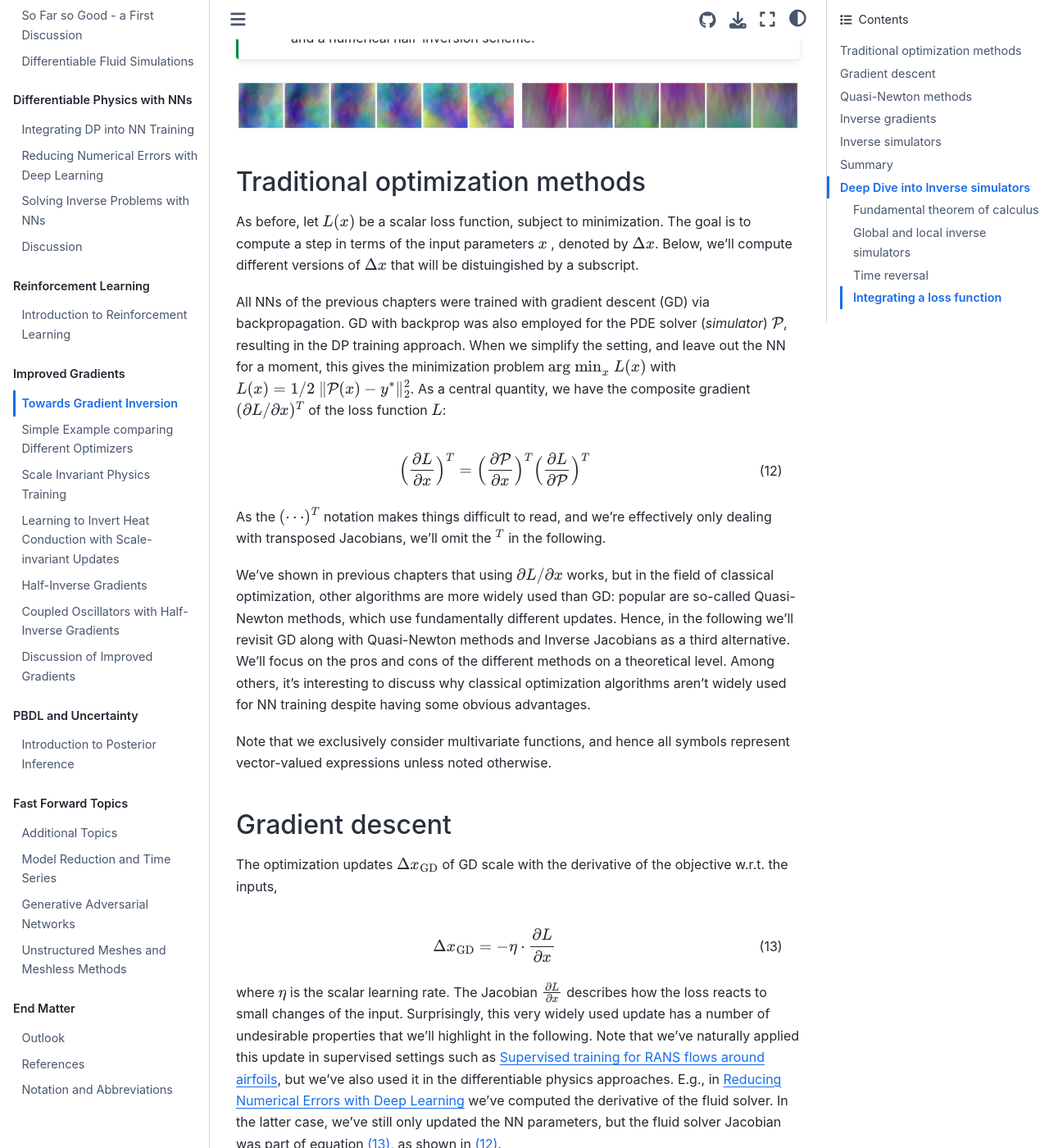
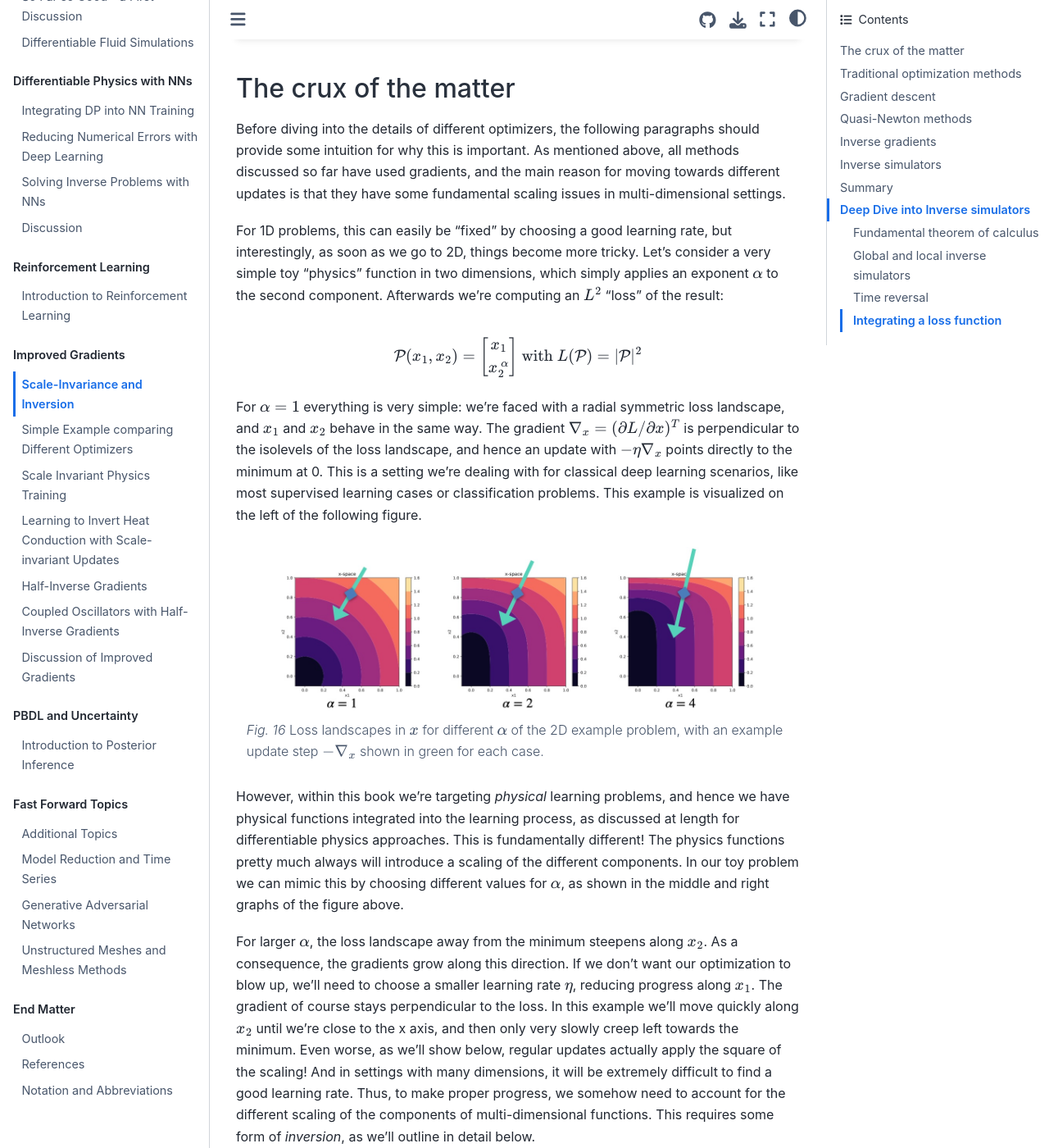
Before and after one commit to tum-pbs/pbdl-book, a Jupyter Book: the page built from physgrad.md, in a window 1280 px wide and 1400 px high, scrolled down 895 px. Shown: the whole window at 82% size. Built offline with Jupyter Book 1.0.4 settings and Sphinx 7.4.7 and the Sphinx Book theme 1.1.4, drawn with Linux system fonts in a browser that asks for light colours; pages that are not in the unit, such as notebooks, are missing from menus; cross-references to code outside the pages are shown as plain code; some of the changed text lies outside the part shown.

Commit message:
numerous smaller fixes in physgrad chapter

````diff
--- a/physgrad.md
+++ b/physgrad.md
@@ -1,4 +1,4 @@
-Towards Gradient Inversion
+Scale-Invariance and Inversion
 =======================
 
 In the following we will question some fundamental aspects of the formulations so far, namely the update step computed via gradients.
@@ -10,7 +10,9 @@ Not too surprising after this introduction: A central insight of the following c
 It turns out that both supervised and DP gradients have their pros and cons, and leave room for custom methods that are aware of the physics operators.
 In particular, we'll show how scaling problems of DP gradients affect NN training (as outlined in {cite}`holl2021pg`),
 and revisit the problems of multi-modal solutions.
-Finally, we'll explain several alternatives to prevent these issues. It turns out that a key property that is missing in regular gradients is a proper _inversion_ of the Jacobian matrix.
+Finally, we'll explain several alternatives to prevent these issues.
+
+% It turns out that a key property that is missing in regular gradients is a proper _inversion_ of the Jacobian matrix.
 
 
 ```{admonition} A preview of this chapter
@@ -18,13 +20,46 @@ Finally, we'll explain several alternatives to prevent these issues. It turns ou
 
 Below, we'll proceed in the following steps:
 - Show how the properties of different optimizers and the associated scaling issues can negatively affect NN training.
-- Identify what is missing in our training runs with GD or Adam so far. Spoiler: it is a proper _inversion_ of the Jacobian matrix.
-- We'll explain two alternatives to prevent these problems: an analytical full-, and a numerical half-inversion scheme.
+- Identify the problem with our GD or Adam training runs so far. Spoiler: they're missing an _inversion_ process to make the training scale-invariant.
+- We'll then explain two alternatives to alleviate these problems: an analytical full-, and a numerical half-inversion scheme.
 
 ```
 
 % note, re-introduce multi-modality at some point...
 
+## The crux of the matter
+
+Before diving into the details of different optimizers, the following paragraphs should provide some intuition for why this is important. As mentioned above, all methods discussed so far have used gradients, and the main reason for moving towards different updates is that they have some fundamental scaling issues in multi-dimensional settings.
+
+For 1D problems, this can easily be "fixed" by choosing a good learning rate, but interestingly, as soon
+as we go to 2D, things become more tricky. Let's consider a very simple toy "physics" function in two dimensions, which simply applies an exponent $\alpha$ to the second component. Afterwards we're computing an $L^2$ "loss" of the result:
+
+$$ \mathcal P(x_1,x_2) =
+\begin{bmatrix}
+  x_1 \\
+  x_2^{~\alpha}
+\end{bmatrix}  \text{ with }  L(\mathcal P) = |\mathcal P|^2
+$$
+
+For $\alpha=1$ everything is very simple: we're faced with a radial symmetric loss landscape, and $x_1$ and $x_2$ behave in the same way. The gradient $\nabla_x = (\partial L / \partial x)^T$ is perpendicular to the isolevels of the loss landscape, and hence an update with $-\eta \nabla_x$ points directly to the minimum at 0. This is a setting we're dealing with for classical deep learning scenarios, like most supervised learning cases or classification problems. This example is visualized on the left of the following figure.
+
+```{figure} resources/physgrad-scaling.jpg
+---
+height: 200px
+name: physgrad-scaling
+---
+Loss landscapes in $x$ for different $\alpha$ of the 2D example problem, with an example update step $- \nabla_x$ shown in green for each case.
+```
+
+However, within this book we're targeting _physical_ learning problems, and hence we have physical functions integrated into the learning process, as discussed at length for differentiable physics approaches. This is fundamentally different! The physics functions pretty much always will introduce a scaling of the different components. In our toy problem we can mimic this by choosing different values for $\alpha$, as shown in the middle and right graphs of the figure above.
+
+For larger $\alpha$, the loss landscape away from the minimum steepens along $x_2$. As a consequence, the gradients grow along this direction. If we don't want our optimization to blow up, we'll need to choose a smaller learning rate $\eta$, reducing progress along $x_1$. The gradient of course stays perpendicular to the loss. In this example we'll move quickly along $x_2$ until we're close to the x axis, and then only very slowly creep left towards the minimum. Even worse, as we'll show below, regular updates actually apply the square of the scaling!
+And in settings with many dimensions, it will be extremely difficult to find a good learning rate.
+Thus, to make proper progress, we somehow need to account for the different scaling of the components of multi-dimensional functions. This requires some form of _inversion_, as we'll outline in detail below.
+
+Note that inversion, naturally, does not mean negation ($g^{-1} \ne -g$ 🙄). A negated gradient would definitely move in the wrong direction. We need an update that still points towards a decreasing loss, but accounts for differently scaled dimensions. Hence, a central aim in the following will be _scale-invariance_.
+
+Definition of *scale-invariance*: a scale-invariant optimization for a given function yields the same result for different parametrizations (i.e. scalings) of the function.
 
 
 ![Divider](resources/divider3.jpg)
@@ -32,7 +67,7 @@ Below, we'll proceed in the following steps:
 
 ## Traditional optimization methods
 
-As before, let $L(x)$ be a scalar loss function, subject to minimization. The goal is to compute a step in terms of the input parameters $x$ , denoted by $\Delta x$. Below, we'll compute different versions of $\Delta x$ that will be distuingished by a subscript.
+We'll now evaluate and discuss how different optimizers perform in comparison. As before, let $L(x)$ be a scalar loss function, subject to minimization. The goal is to compute a step in terms of the input parameters $x$ , denoted by $\Delta x$. Below, we'll compute different versions of $\Delta x$ that will be distinguished by a subscript.
 
 All NNs of the previous chapters were trained with gradient descent (GD) via backpropagation. GD with backprop was also employed for the PDE solver (_simulator_) $\mathcal P$, resulting in the DP training approach.
 When we simplify the setting, and leave out the NN for a moment, this gives the minimization problem
@@ -79,6 +114,7 @@ where $\eta$ is the scalar learning rate.
 The Jacobian $\frac{\partial L}{\partial x}$ describes how the loss reacts to small changes of the input.
 Surprisingly, this very widely used update has a number of undesirable properties that we'll highlight in the following. Note that we've naturally applied this update in supervised settings such as {doc}`supervised-airfoils`, but we've also used it in the differentiable physics approaches. E.g., in {doc}`diffphys-code-sol` we've computed the derivative of the fluid solver. In the latter case, we've still only updated the NN parameters, but the fluid solver Jacobian was part of equation {eq}`GD-update`, as shown in {eq}`loss-deriv`.
 
+We'll jointly evaluate GD and several other methods with respect to a range of categories: their handling of units, function sensitivity, and behavior near optima. While these topics are related, they illustrate differences and similarities of the approaches.
 
 
 **Units** 📏
@@ -92,9 +128,8 @@ One could argue that units aren't very important for the parameters of NNs, but
 
 **Function sensitivity** 🔍
 
-GD has also inherent problems when functions are not _normalized_.
-This can be illustrated with a very simple example:
-consider the function $L(x) = c \cdot x$.
+As illustrated above, GD has also inherent problems when functions are not _normalized_.
+Consider the function $L(x) = c \cdot x$.
 Then the parameter updates of GD scale with $c$, i.e. $\Delta x_{\text{GD}} = -\eta \cdot c$, and
 $L(x+\Delta x_{\text{GD}})$ will even have terms on the order of $c^2$.
 If $L$ is normalized via $c=1$, everything's fine. But in practice, we'll often
@@ -113,7 +148,7 @@ For insensitive functions where _large changes_ in the input don't change the ou
 Such sensitivity problems can occur easily in complex functions such as deep neural networks where the layers are typically not fully normalized.
 Normalization in combination with correct setting of the learning rate $\eta$ can be used to counteract this behavior in NNs to some extent, but these tools are not available when optimizing physics simulations.
 Applying normalization to a simulation anywhere but after the last solver step would destroy the state of the simulation.
-Adjusting the learning rate is also difficult in practice, e.g. when simulation parameters at different time steps are optimized simultaneously or when the magnitude of the simulation output varies w.r.t. the initial state.
+Adjusting the learning rate is also difficult in practice, e.g., when simulation parameters at different time steps are optimized simultaneously or when the magnitude of the simulation output varies w.r.t. the initial state.
 
 
 **Convergence near optimum** 💎
@@ -205,7 +240,7 @@ are still a very active research topic, and hence many extensions have been prop
 ## Inverse gradients
 
 As a first step towards fixing the aforementioned issues,
-we'll consider what we'll call _inverse_ gradients (IGs).
+we'll consider what we'll call _inverse_ gradients (IGs). These methods actually use an inverse of the Jacobian, but as we always have a scalar loss at the end of the computational chain, this results in a gradient vector.
 Unfortunately, they come with their own set of problems, which is why they only represent an intermediate step (we'll revisit them in a more practical form later on).
 
 Instead of $L$ (which is scalar), let's consider optimization problems for a generic, potentially non-scalar function $y(x)$.
@@ -221,7 +256,7 @@ Here, the Jacobian $\frac{\partial x}{\partial y}$, which is similar to the inve
 The crucial step is the inversion, which of course requires the Jacobian matrix to be invertible. This is a problem somewhat similar to the inversion of the Hessian, and we'll revisit this issue below. However, if we can invert the Jacobian, this has some very nice properties.
 
 Note that instead of using a learning rate, here the step size is determined by the desired increase or decrease of the value of the output, $\Delta y$. Thus, we need to choose a $\Delta y$ instead of an $\eta$, but effectively has the same role: it controls the step size of the optimization.
-It the simplest case, we can compute it as a step towards the ground truth via $\Delta y = \eta (y^* - y)$.
+It the simplest case, we can compute it as a step towards the ground truth via $\Delta y = \eta ~ (y^* - y)$.
 This $\Delta y$ will show up frequently in the following equations, and make them look quite different to the ones above at first sight.
 
 
@@ -267,7 +302,7 @@ Thus, we now consider the fact that inverse gradients are linearizations of inve
 
 ## Inverse simulators
 
-So far we've discussed the problems of existing methods, and a common theme among the methods that do better, Newton and IGs, is that the regular gradient is not sufficient. We somehow need to address it's problems with some form of _inversion_. Before going into details of NN training and numerical methods to perform this inversion, we will consider one additional "special" case that will further illustrate the need for inversion: if we can make use of an _inverse simulator_, this likewise addresses many of the inherent issues of GD. It actually represents the ideal setting for computing update steps for the physics simulation part.
+So far we've discussed the problems of existing methods, and a common theme among the methods that do better, Newton and IGs, is that the regular gradient is not sufficient. We somehow need to address it's problems with some form of _inversion_ to arrive at scale invariance. Before going into details of NN training and numerical methods to perform this inversion, we will consider one additional "special" case that will further illustrate the need for inversion: if we can make use of an _inverse simulator_, this likewise addresses many of the inherent issues of GD. It actually represents the ideal setting for computing update steps for the physics simulation part.
 
 Let $y = \mathcal P(x)$ be a forward simulation, and $\mathcal P(y)^{-1}=x$ denote its inverse.
 In contrast to the inversion of Jacobian or Hessian matrices from before, $\mathcal P^{-1}$ denotes a full inverse of all functions of $\mathcal P$.
@@ -347,9 +382,9 @@ apply the fundamental theorem of calculus to rewrite the ratio $\Delta x_{\text{
 % where we've integrated over a trajectory in $x$, and
 % focused on 1D for simplicity. Likewise, by integrating over $z$ we can obtain:
 
-$\begin{aligned}
+$$\begin{aligned}
     \frac{\Delta x_{\text{PG}}}{\Delta y} = \frac{\int_{y_0}^{y_0+\Delta y} \frac{\partial x}{\partial y} \, dy}{\Delta y}
-\end{aligned}$
+\end{aligned}$$
 
 Here the expressions inside the integral is the local gradient, and we assume it exists at all points between $y_0$ and $y_0+\Delta y_0$.
 The local gradients are averaged along the path connecting the state before the update with the state after the update.
@@ -377,7 +412,7 @@ More formally, $\lim_{y \rightarrow y_0} \frac{\mathcal P^{-1}(y; x_0) - P^{-1}(
 Local inverse functions can exist, even when a global inverse does not.
 
 Non-injective functions can be inverted, for example, by choosing the closest $x$ to $x_0$ such that $\mathcal P(x) = y$.
-As an example, consider $\mathcal P(x) = x^2$. It doesn't have a global inverse as two solutions ($\pm$) exist for each $y$. However, we can easily construct a local inverse by choosing the closer one of the two solutions, the positive $x$ in this example.
+As an example, consider $\mathcal P(x) = x^2$. It doesn't have a global inverse as two solutions ($\pm$) exist for each $y$. However, we can easily construct a local inverse by choosing the closest solution taking from an initial guess.
 
 For differentiable functions, a local inverse is guaranteed to exist by the inverse function theorem as long as the Jacobian is non-singular.
 That is because the inverse Jacobian $\frac{\partial x}{\partial y}$ itself is a local inverse function, albeit, with being first-order, not the most accurate one.
@@ -423,4 +458,4 @@ In the worst case, we can therefore fall back to the regular gradient.
 
 Also, we have turned the step w.r.t. $L$ into a step in $y$ space: $\Delta y$.
 However, this does not prescribe a unique way to compute $\Delta y$ since the derivative $\frac{\partial y}{\partial L}$ as the right-inverse of the row-vector $\frac{\partial L}{\partial y}$ puts almost no restrictions on $\Delta y$.
-Instead, we use a Newton step from equation {eq}`quasi-newton-update` to determine $\Delta y$ where $\eta$ controls the step size of the optimization steps. We will explain this in more detail in connection with the introduction of NNs in the next section.
+Instead, we use a Newton step from equation {eq}`quasi-newton-update` to determine $\Delta y$ where $\eta$ controls the step size of the optimization steps. We will explain this in more detail in connection with the introduction of NNs after the following code example.
````
Also changed, not shown: intro.md (+9 -2 lines), overview.md (+4 -0 lines), physgrad-discuss.md (+5 -5 lines), physgrad-hig.md (+4 -4 lines), physgrad-nn.md (+4 -4 lines), physgrad-code.ipynb, physgrad-comparison.ipynb, physgrad-hig-code.ipynb, resources/physgrad-scaling.jpg (added).
